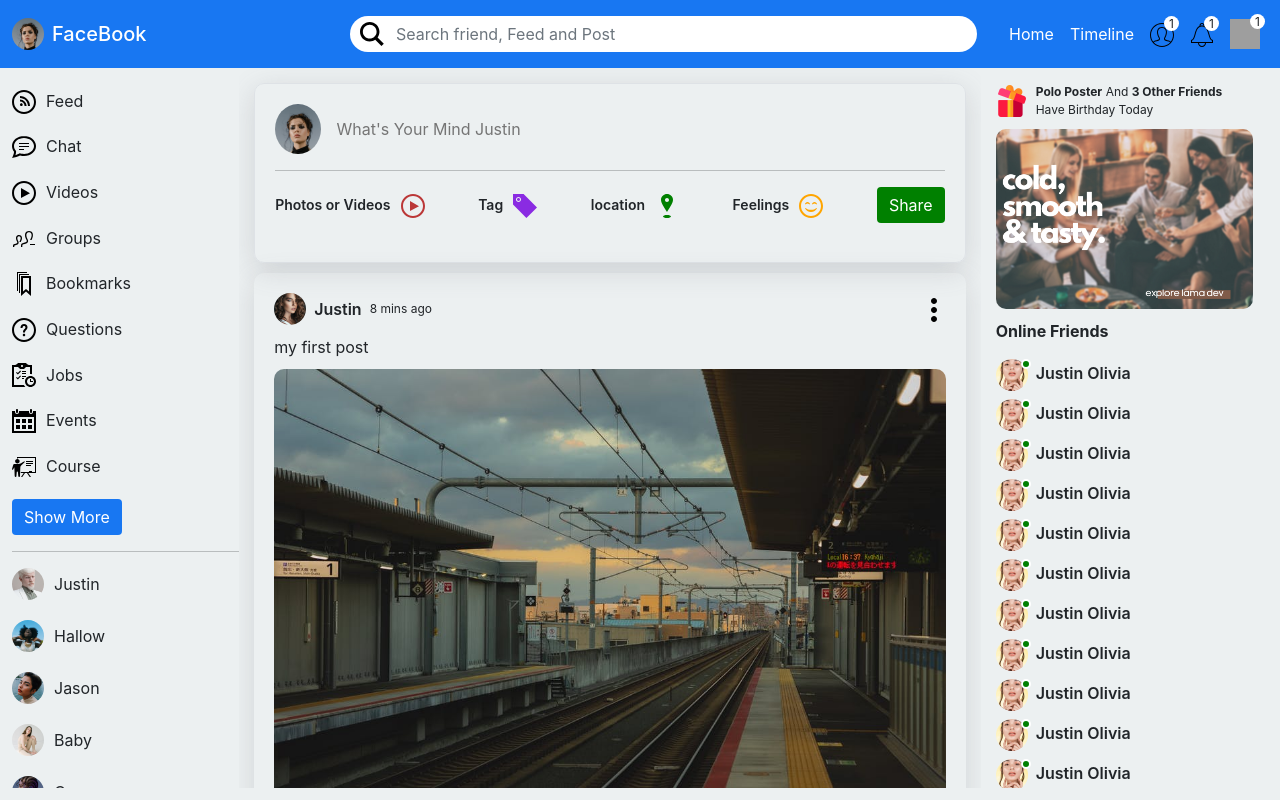
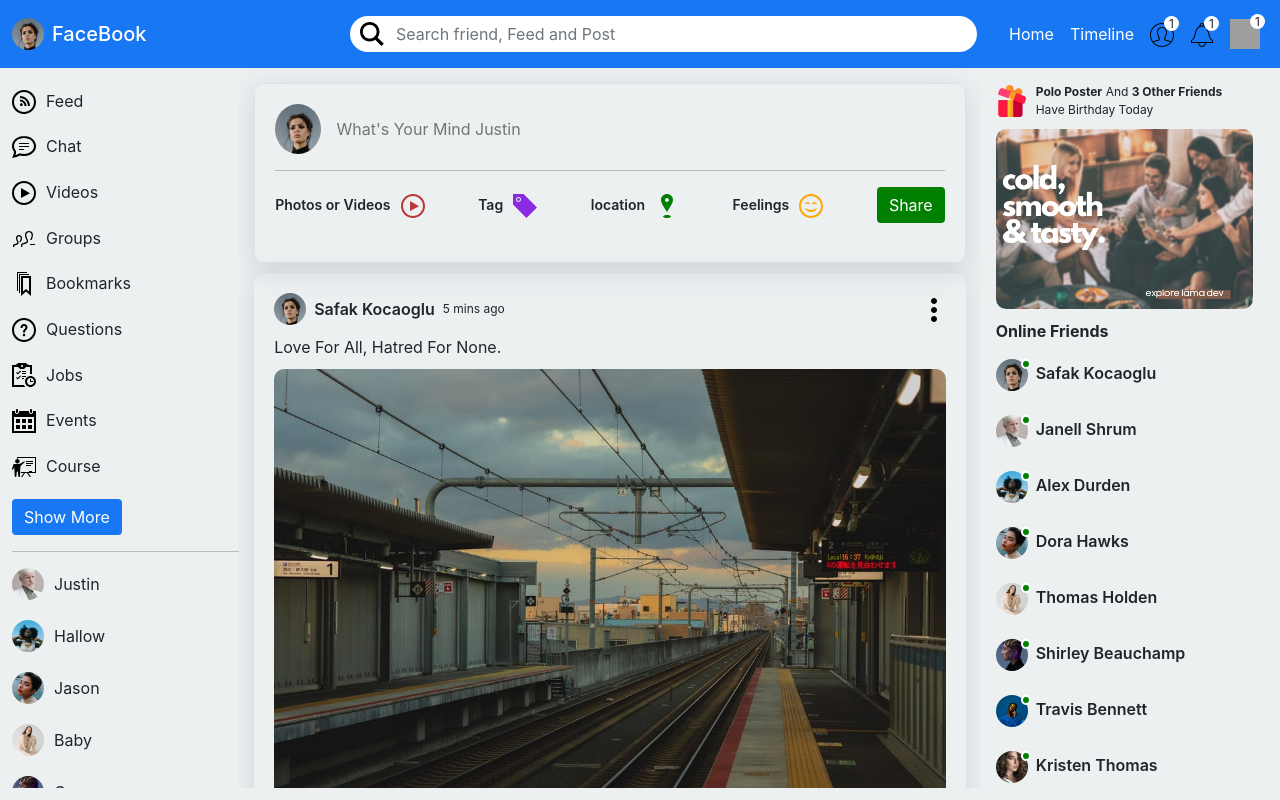
Before and after one commit to Hemath-life/FaceBook-Client, a React (Create React App) app: page / in a window 1280 px wide. Built offline with nearby package versions, Linux system fonts and the light colour scheme; grey boxes are pictures that could not be loaded.

Commit message:
V -0.4 -Dynamic Post and online users Functionality Added

```diff
--- a/src/components/feed/Feed.jsx
+++ b/src/components/feed/Feed.jsx
@@ -1,14 +1,15 @@
 import "./feed.scss"
 import Share from "../share/Share"
 import Post from "../post/Post"
+import {  Posts } from "../../dummyData"
+
 const Feed = () => {
 	return (
 		<div className='feedContainer'>
 			<Share></Share>
-			<Post></Post>
-			<Post></Post>
-			<Post></Post>
-			<Post></Post>
+			{Posts.map(p => (
+				<Post key={p.id} post={p} />
+			))}
 		</div>
 	)
 }
--- /dev/null
+++ b/src/components/online/Online.jsx
@@ -0,0 +1,16 @@
+import React from "react"
+
+const Online = ({ user }) => {
+	console.log(user)
+	return (
+		<ul className='p-0 d-flex  mt-2 flex-column'>
+			<li className='mt-2'>
+				<img src={user.profilePicture} alt='' />
+				<span className='online'></span>
+				<span className='ms-2'>{user.username}</span>
+			</li>
+		</ul>
+	)
+}
+
+export default Online
--- a/src/components/post/Post.jsx
+++ b/src/components/post/Post.jsx
@@ -1,13 +1,22 @@
+import { Users } from "../../dummyData"
 import "./post.scss"
 
-const Post = () => {
+const Post = ({ post }) => {
+	const user = Users.filter(u => u.id === 1)
 	return (
 		<div className='postContainer'>
 			<div className='postTop d-flex justify-content-between align-items-center'>
 				<div className='postTopLeft  d-flex justify-content-between align-items-center'>
-					<img src='assets/person/8.jpeg' alt='' srcset='' className='' />
-					<div className='userName ms-2'>Justin</div>
-					<div className='postDate ms-2'>8 mins ago</div>
+					<img
+						src={Users.filter(u => u.id === post.userId)[0].profilePicture}
+						alt=''
+						srcset=''
+						className=''
+					/>
+					<div className='userName ms-2'>
+						{Users.filter(u => u.id === post.userId)[0].username}
+					</div>
+					<div className='postDate ms-2'>{post.date}</div>
 				</div>
 				<div className='postTopRight'>
 					<span>
@@ -22,17 +31,17 @@
 				</div>
 			</div>
 			<div className='postCenter'>
-				<span>my first post</span>
-				<img src='assets/post/1.jpeg' alt='' />
+				<span>{post?.desc}</span>
+				<img src={post.photo} alt='' />
 			</div>
 			<div className='postBottom d-flex justify-content-between align-items-center'>
 				<div className='postBottomLeft d-flex justify-content-between align-items-center'>
 					<img className=' ' src='assets/like.png' alt='' />
 					<img className='ms-2' src='assets/heart.png' alt='' />
-					<span className='ms-2'>32 people like it</span>
+					<span className='ms-2'>{post.like} people like it</span>
 				</div>
 				<div className='postBottomRight'>
-					<span>9 comments</span>
+					<span>{post.comment}comments</span>
 				</div>
 			</div>
 		</div>
--- a/src/components/rightbar/Rightbar.jsx
+++ b/src/components/rightbar/Rightbar.jsx
@@ -1,4 +1,8 @@
+import { Users } from "../../dummyData"
+import Online from "../online/Online"
+
 import "./rightbar.scss"
+
 const RightBar = () => {
 	return (
 		<div className='rightBar'>
@@ -14,101 +18,11 @@
 					<span>
 						<b>Online Friends</b>
 					</span>
-					<ul className='p-0 d-flex  mt-2 flex-column'>
-						<li className='mt-2'>
-							<img src='assets/person/10.jpeg' alt='' />
-							<span className='online'></span>
-							<span className='ms-2'>Justin Olivia</span>
-						</li>
-						<li className='mt-2'>
-							<img src='assets/person/10.jpeg' alt='' />
-							<span className='online'></span>
-							<span className='ms-2'>Justin Olivia</span>
-						</li>{" "}
-						<li className='mt-2'>
-							<img src='assets/person/10.jpeg' alt='' />
-							<span className='online'></span>
-							<span className='ms-2'>Justin Olivia</span>
-						</li>{" "}
-						<li className='mt-2'>
-							<img src='assets/person/10.jpeg' alt='' />
-							<span className='online'></span>
-							<span className='ms-2'>Justin Olivia</span>
-						</li>{" "}
-						<li className='mt-2'>
-							<img src='assets/person/10.jpeg' alt='' />
-							<span className='online'></span>
-							<span className='ms-2'>Justin Olivia</span>
-						</li>{" "}
-						<li className='mt-2'>
-							<img src='assets/person/10.jpeg' alt='' />
-							<span className='online'></span>
-							<span className='ms-2'>Justin Olivia</span>
-						</li>{" "}
-						<li className='mt-2'>
-							<img src='assets/person/10.jpeg' alt='' />
-							<span className='online'></span>
-							<span className='ms-2'>Justin Olivia</span>
-						</li>{" "}
-						<li className='mt-2'>
-							<img src='assets/person/10.jpeg' alt='' />
-							<span className='online'></span>
-							<span className='ms-2'>Justin Olivia</span>
-						</li>{" "}
-						<li className='mt-2'>
-							<img src='assets/person/10.jpeg' alt='' />
-							<span className='online'></span>
-							<span className='ms-2'>Justin Olivia</span>
-						</li>{" "}
-						<li className='mt-2'>
-							<img src='assets/person/10.jpeg' alt='' />
-							<span className='online'></span>
-							<span className='ms-2'>Justin Olivia</span>
-						</li>{" "}
-						<li className='mt-2'>
-							<img src='assets/person/10.jpeg' alt='' />
-							<span className='online'></span>
-							<span className='ms-2'>Justin Olivia</span>
-						</li>{" "}
-						<li className='mt-2'>
-							<img src='assets/person/10.jpeg' alt='' />
-							<span className='online'></span>
-							<span className='ms-2'>Justin Olivia</span>
-						</li>{" "}
-						<li className='mt-2'>
-							<img src='assets/person/10.jpeg' alt='' />
-							<span className='online'></span>
-							<span className='ms-2'>Justin Olivia</span>
-						</li>{" "}
-						<li className='mt-2'>
-							<img src='assets/person/10.jpeg' alt='' />
-							<span className='online'></span>
-							<span className='ms-2'>Justin Olivia</span>
-						</li>{" "}
-						<li className='mt-2'>
-							<img src='assets/person/10.jpeg' alt='' />
-							<span className='online'></span>
-							<span className='ms-2'>Justin Olivia</span>
-						</li>{" "}
-						<li className='mt-2'>
-							<img src='assets/person/10.jpeg' alt='' />
-							<span className='online'></span>
-							<span className='ms-2'>Justin Olivia</span>
-						</li>{" "}
-						<li className='mt-2'>
-							<img src='assets/person/10.jpeg' alt='' />
-							<span className='online'></span>
-							<span className='ms-2'>Justin Olivia</span>
-						</li>{" "}
-						<li className='mt-2'>
-							<img src='assets/person/10.jpeg' alt='' />
-							<span className='online'></span>
-							<span className='ms-2'>Justin Olivia</span>
-						</li>
-					</ul>
+					{Users.map(u => (
+						<Online key={u.id} user={u} />
+					))}
 				</div>
 			</div>
-			.
 		</div>
 	)
 }
--- /dev/null
+++ b/src/dummyData.js
@@ -0,0 +1,139 @@
+export const Users = [
+  {
+    id:1,
+    profilePicture: "assets/person/1.jpeg",
+    username: "Safak Kocaoglu",
+  },
+  {
+    id:2,
+    profilePicture: "assets/person/2.jpeg",
+    username: "Janell Shrum",
+  },
+  {
+    id:3,
+    profilePicture: "assets/person/3.jpeg",
+    username: "Alex Durden",
+  },
+  {
+    id:4,
+    profilePicture: "assets/person/4.jpeg",
+    username: "Dora Hawks",
+  },
+  {
+    id:5,
+    profilePicture: "assets/person/5.jpeg",
+    username: "Thomas Holden",
+  },
+  {
+    id:6,
+    profilePicture: "assets/person/6.jpeg",
+    username: "Shirley Beauchamp",
+  },
+  {
+    id:7,
+    profilePicture: "assets/person/7.jpeg",
+    username: "Travis Bennett",
+  },
+  {
+    id:8,
+    profilePicture: "assets/person/8.jpeg",
+    username: "Kristen Thomas",
+  },
+  {
+    id:9,
+    profilePicture: "assets/person/9.jpeg",
+    username: "Gary Duty",
+  },
+  {
+    id:10,
+    profilePicture: "assets/person/10.jpeg",
+    username: "Safak Kocaoglu",
+  },
+];
+
+export const Posts = [
+  {
+    id: 1,
+    desc: "Love For All, Hatred For None.",
+    photo: "assets/post/1.jpeg",
+    date: "5 mins ago",
+    userId: 1,
+    like: 32,
+    comment: 9,
+  },
+  {
+    id: 2,
+    photo: "assets/post/2.jpeg",
+    date: "15 mins ago",
+    userId: 2,
+    like: 2,
+    comment: 1,
+  },
+  {
+    id: 3,
+    desc: "Every moment is a fresh beginning.",
+    photo: "assets/post/3.jpeg",
+    date: "1 hour ago",
+    userId: 3,
+    like: 61,
+    comment: 2,
+  },
+  {
+    id: 4,
+    photo: "assets/post/4.jpeg",
+    date: "4 hours ago",
+    userId: 4,
+    like: 7,
+    comment: 3,
+  },
+  {
+    id: 5,
+    photo: "assets/post/5.jpeg",
+    date: "5 hours ago",
+    userId: 5,
+    like: 23,
+    comment: 5,
+  },
+  {
+    id: 6,
+    photo: "assets/post/6.jpeg",
+    date: "1 day ago",
+    userId: 6,
+    like: 44,
+    comment: 6,
+  },
+  {
+    id: 7,
+    desc: "Never regret anything that made you smile.",
+    photo: "assets/post/7.jpeg",
+    date: "2 days ago",
+    userId: 7,
+    like: 52,
+    comment: 3,
+  },
+  {
+    id: 8,
+    photo: "assets/post/8.jpeg",
+    date: "3 days ago",
+    userId: 8,
+    like: 15,
+    comment: 1,
+  },
+  {
+    id: 9,
+    desc: "Change the world by being yourself.",
+    photo: "assets/post/9.jpeg",
+    date: "5 days ago",
+    userId: 9,
+    like: 11,
+    comment: 2,
+  },
+  {
+    id: 10,
+    photo: "assets/post/10.jpeg",
+    date: "1 week ago",
+    userId: 10,
+    like: 104,
+    comment: 12,
+  },
+];
--- a/src/scss/mine.scss
+++ b/src/scss/mine.scss
@@ -8,4 +8,5 @@
 	height: 90vh;
 	overflow-y: scroll;
 	width: 20vw;
+	position: sticky;
 }
```
Also changed, not shown: src/components/online/online.scss (added).
